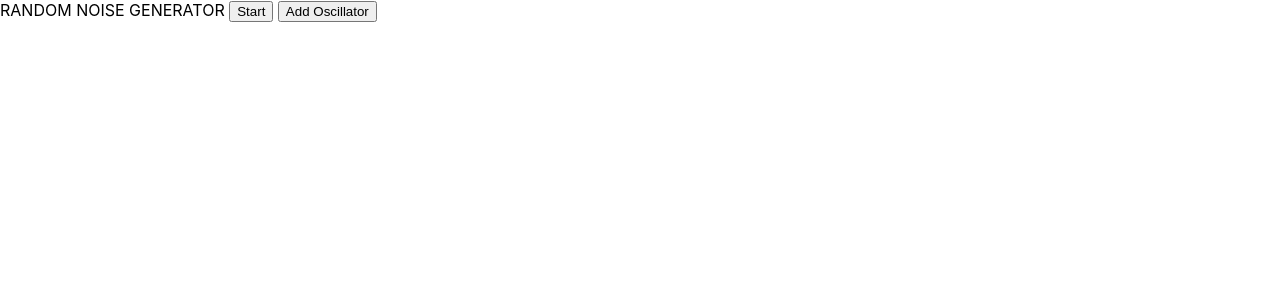
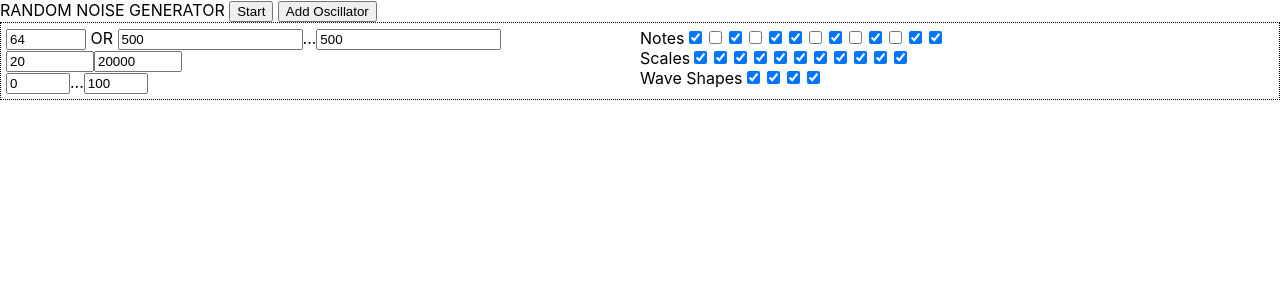
Before and after one commit to CodeKrakken/random-noise-generator, a React (Create React App) app: page / in a window 1280 px wide. Shown: the top 300 px of the page. Built offline with nearby package versions, Linux system fonts and the light colour scheme.

Commit message:
Set up one starting oscillator

```diff
--- a/src/App.jsx
+++ b/src/App.jsx
@@ -9,25 +9,23 @@ let cycling = false
 
 function App() {
 
-
-
-  const addOscillator = () => {
-    const newOscillator = setUpOscillator()
+  const addOscillator = (bpm) => {
+    const newOscillator = setUpOscillator(bpm)
     const newNodes = [nodes, newOscillator].flat()
     setNodes(newNodes)
   }
 
   const waveShapes = [
     'sine',
+    'triangle',
     'sawtooth',
-    'triangle',
     'square'
   ]
 
   const context = new AudioContext();
 
-  const setUpOscillator = () => {
-    const oscillator = context.createOscillator();
+  const setUpOscillator = (bpm) => {
+    const oscillator = context.createOscillator()
     const gain = context.createGain()
     oscillator.connect(gain);
     gain.connect(context.destination);
@@ -36,22 +34,23 @@ function App() {
     const newBpm = nodes.length ? nodes[nodes.length-1].bpm : 120
 
     return {
-      oscillator    : oscillator,
-      gain          : gain,
-      minFrequency  : 20,
-      maxFrequency  : 20000,
-      bpm           : newBpm,
-      minNoteLength : 500,
-      maxNoteLength : 500,
-      minVolume     : 0,
-      maxVolume     : 100,
-      activeNotes   : [1, 3, 5, 6, 8, 10, 12, 13],
-      activeScales  : [0,1,2,3,4,5,6,7,8,9,10,11]
+      oscillator      : oscillator,
+      gain            : gain,
+      minFrequency    : 20,
+      maxFrequency    : 20000,
+      bpm             : bpm ?? newBpm,
+      minNoteLength   : 500,
+      maxNoteLength   : 500,
+      minVolume       : 0,
+      maxVolume       : 100,
+      activeNotes     : [1, 3, 5, 6, 8, 10, 12, 13],
+      activeScales    : [0,1,2,3,4,5,6,7,8,9,10,11],
+      activeWaveShapes: waveShapes
     }
   }
 
+
   const [cycleButtonLabel,  setCycleButtonLabel ] = useState('Start')
-  const [activeWaveShapes,  setActiveWaveShapes ] = useState(waveShapes)
   const [nodes,             setNodes            ] = useState([])
 
   const getRandomFrequency = (i) => {
@@ -84,20 +83,17 @@ function App() {
   }
 
   const playNote = (node, i) => {
-
     if (cycling)  {
       if (Date.now() >= node.nextNoteAt) {
-        // console.log(`Latency: ${Date.now() - node.nextNoteAt} ms`)
         const minLength   = +document.getElementById(`minLength${i}`).value
-        const maxlength   = +document.getElementById(`maxLength${i}`).value
+        const maxLength   = +document.getElementById(`maxLength${i}`).value
         const bpm         = +document.getElementById(`bpm${i}`).value
-        const noteLength  = bpm ? 60000/bpm : minLength + (Math.random() * (maxlength - minLength))
+        const noteLength  = bpm ? 60000/bpm : minLength + (Math.random() * (maxLength - minLength))
         const minVolume   = +document.getElementById(`minVolume${i}`).value
         const maxVolume   = +document.getElementById(`maxVolume${i}`).value
 
-        const waveShape   = activeWaveShapes[Math.floor(Math.random() * activeWaveShapes.length)]
+        const waveShape   = node.activeWaveShapes[Math.floor(Math.random() * node.activeWaveShapes.length)]
         node.oscillator.type   = waveShape
-
         const frequency   = getRandomFrequency(i);
 
         try {
@@ -107,6 +103,7 @@ function App() {
         }
 
         const level = (minVolume + Math.random() * (maxVolume - minVolume))/100
+        console.log(level)
         node.gain.gain.value = level
         node.nextNoteAt += noteLength
 
@@ -130,17 +127,17 @@ function App() {
     nodes.map(node => {node.gain.gain.value = 0})
   }
 
-  const handleWaveShapeChange = (e) => {
+  // const handleWaveShapeChange = (e) => {
 
-    const toggledWaveShape = e.target.value
+  //   const toggledWaveShape = e.target.value
 
-    if (activeWaveShapes.includes(toggledWaveShape)) {
-      const toggledWaveShapeIndex = activeWaveShapes.indexOf(toggledWaveShape)
-      activeWaveShapes.splice(toggledWaveShapeIndex, 1)
-    } else {
-      activeWaveShapes.push(toggledWaveShape)
-    }
-  }
+  //   if (activeWaveShapes.includes(toggledWaveShape)) {
+  //     const toggledWaveShapeIndex = activeWaveShapes.indexOf(toggledWaveShape)
+  //     activeWaveShapes.splice(toggledWaveShapeIndex, 1)
+  //   } else {
+  //     activeWaveShapes.push(toggledWaveShape)
+  //   }
+  // }
 
   const handleStartStop = () => {
     cycling = !cycling
@@ -152,8 +149,12 @@ function App() {
   const scales  = [0,1,2,3,4,5,6,7,8,9,10]
 
   useEffect(() => {
-    console.log(nodes)
-  }, [nodes])
+    setUpSample()
+  }, [])
+
+  const setUpSample = async () => {
+    addOscillator(64)
+  }
 
   return <>
     <div>
@@ -170,7 +171,6 @@ function App() {
       <br />
       {
         nodes.map((node, i) => {
-          console.log(node.activeNotes)
           return <div className="node">
             <div className="row">
               <div className="column">
@@ -297,8 +297,8 @@ function App() {
                         title={waveShape}
                         type="checkbox"
                         value={waveShape}
-                        checked={activeWaveShapes.includes(waveShape)}
-                        onChange={handleWaveShapeChange}
+                        checked={node.activeWaveShapes.includes(waveShape)}
+                        onChange={(e) => setNodes([nodes.slice(0,i), {...nodes[i], activeWaveShapes: node.activeWaveShapes.includes(e.target.value) ? node.activeWaveShapes.filter(waveShape => waveShape !== e.target.value) : [node.activeWaveShapes, e.target.value].flat()}, nodes.slice(i+1)].flat())}
                       />
                     </>
                   }
```
